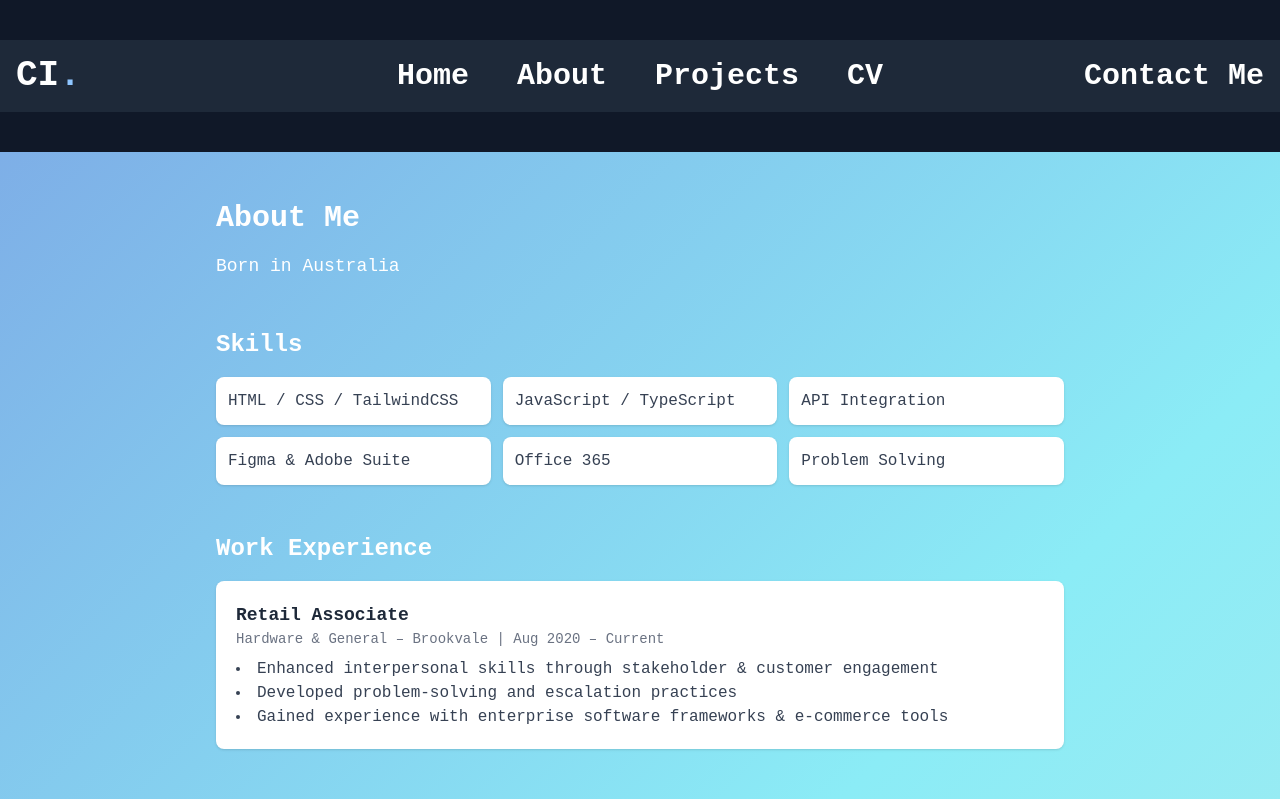
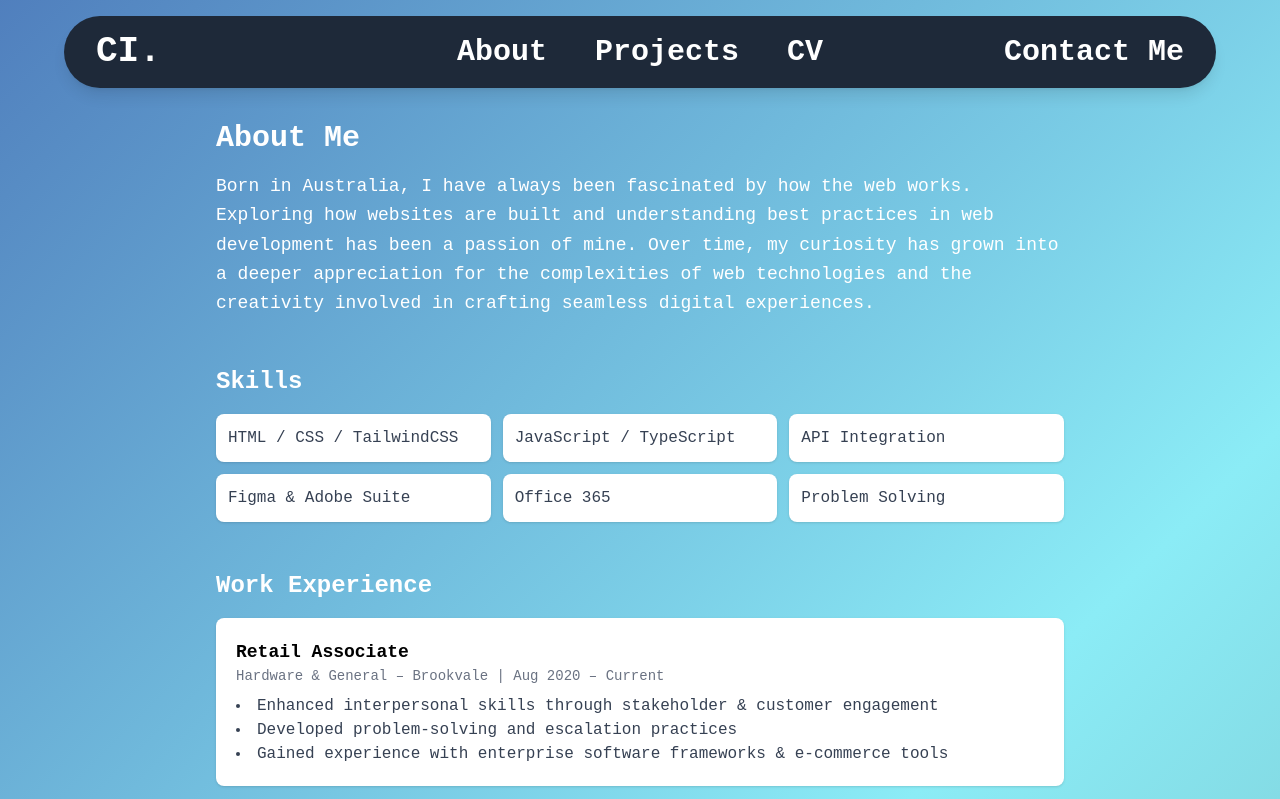
Before and after one commit to Cory-Irwin/AppyPortfolio, a React (Vite) app in the folder Appy_main_portfolio/: page /aboutMePage in a window 1280 px wide. Shown: the top 799 px of the page. Built offline with nearby package versions, Linux system fonts and the light colour scheme; a web font is replaced by a local one.

Commit message:
fixes to the nav

```diff
--- a/Appy_main_portfolio/src/pages/aboutMePage/aboutMePage.tsx
+++ b/Appy_main_portfolio/src/pages/aboutMePage/aboutMePage.tsx
@@ -7,23 +7,28 @@ import FadeInSection from "../landingpage/components/animations/FadeInSection";
 function AboutPage() {
   return (
     <>
+      {/* Gradient background wraps everything */}
+      <AmbientBackground>
+        {/* Sticky pill navbar */}
         <Navbar />
 
-      <div className="min-h-screen bg-gray-50 text-gray-800">
-        <AmbientBackground>
-          {" "}
+        {/* Page content */}
         <div className="max-w-4xl mx-auto px-6 py-12">
           {/* About Me */}
           <FadeInSection delay={0}>
             <section className="mb-12">
               <h2 className="text-3xl font-bold text-white mb-4">About Me</h2>
               <p className="text-lg leading-relaxed text-white">
-                  Born in Australia
+               Born in Australia, I have always been fascinated by how the web works. Exploring how websites are built and
+               understanding best practices in web development has been a passion of mine. Over time, my curiosity has grown
+                into a deeper appreciation for the complexities of web
+                technologies and the creativity involved in crafting seamless digital experiences.
               </p>
             </section>
           </FadeInSection>
+
+          {/* Skills */}
           <FadeInSection delay={300}>
-              {/* Skills */}
             <section className="mb-12">
               <h2 className="text-2xl font-semibold text-white mb-4">
                 Skills
@@ -35,27 +40,18 @@ function AboutPage() {
                 <li className="bg-white p-3 shadow-sm rounded-lg">
                   JavaScript / TypeScript
                 </li>
-                  <li className="bg-white p-3 shadow-sm rounded-lg">
-                    API Integration
-                  </li>
-                  <li className="bg-white p-3 shadow-sm rounded-lg">
-                    Figma & Adobe Suite
-                  </li>
-                  <li className="bg-white p-3 shadow-sm rounded-lg">
-                    Office 365
-                  </li>
-                  <li className="bg-white p-3 shadow-sm rounded-lg">
-                    Problem Solving
-                  </li>
+                <li className="bg-white p-3 shadow-sm rounded-lg">API Integration</li>
+                <li className="bg-white p-3 shadow-sm rounded-lg">Figma & Adobe Suite</li>
+                <li className="bg-white p-3 shadow-sm rounded-lg">Office 365</li>
+                <li className="bg-white p-3 shadow-sm rounded-lg">Problem Solving</li>
               </ul>
             </section>
           </FadeInSection>
-            {/* Experience */}
+
+          {/* Work Experience */}
           <FadeInSection delay={600}>
             <section className="mb-12">
-                <h2 className="text-2xl font-semibold text-white mb-4">
-                  Work Experience
-                </h2>
+              <h2 className="text-2xl font-semibold text-white mb-4">Work Experience</h2>
               <div className="space-y-4">
                 <div className="bg-white p-5 rounded-lg shadow-sm">
                   <h3 className="text-lg font-semibold">Retail Associate</h3>
@@ -63,37 +59,26 @@ function AboutPage() {
                     Hardware & General – Brookvale | Aug 2020 – Current
                   </p>
                   <ul className="list-disc list-inside mt-2 text-gray-700">
-                      <li>
-                        Enhanced interpersonal skills through stakeholder &
-                        customer engagement
-                      </li>
-                      <li>
-                        Developed problem-solving and escalation practices
-                      </li>
-                      <li>
-                        Gained experience with enterprise software frameworks &
-                        e-commerce tools
-                      </li>
+                    <li>Enhanced interpersonal skills through stakeholder & customer engagement</li>
+                    <li>Developed problem-solving and escalation practices</li>
+                    <li>Gained experience with enterprise software frameworks & e-commerce tools</li>
                   </ul>
                 </div>
               </div>
             </section>
           </FadeInSection>
+
           {/* Education */}
           <FadeInSection delay={900}>
             <section className="mb-12">
-                <h2 className="text-2xl font-semibold text-white mb-4">
-                  Education
-                </h2>
+              <h2 className="text-2xl font-semibold text-white mb-4">Education</h2>
               <div className="bg-white p-5 rounded-lg shadow-sm">
                 <h3 className="text-lg font-semibold">
                   Diploma of Information Technology Advanced Programming
                 </h3>
                 <p className="text-sm text-gray-500">TAFE NSW | Dec 2024</p>
                 <ul className="list-disc list-inside mt-2 text-gray-700">
-                    <li>
-                      Front-end application architecture & scalable UI design
-                    </li>
+                  <li>Front-end application architecture & scalable UI design</li>
                   <li>Back-end integration with MVC & C# data flow</li>
                   <li>Legal frameworks for handling user data</li>
                   <li>Team leadership in web & mobile app development</li>
@@ -101,28 +86,21 @@ function AboutPage() {
               </div>
             </section>
           </FadeInSection>
+
           {/* Volunteering */}
-            <FadeInSection delay={1200}>
+          <FadeInSection delay={900}>
             <section>
-                <h2 className="text-2xl font-semibold text-white mb-4">
-                  Volunteering
-                </h2>
+              <h2 className="text-2xl font-semibold text-white mb-4">Volunteering</h2>
               <ul className="space-y-3 text-gray-700">
-                  <li className="bg-white p-3 shadow-sm rounded-lg">
-                    Lifeline (July 2023, 2024, 2025)
-                  </li>
-                  <li className="bg-white p-3 shadow-sm rounded-lg">
-                    Mona Vale Art Show
-                  </li>
-                  <li className="bg-white p-3 shadow-sm rounded-lg">
-                    Lifeline Knox Book Fair
-                  </li>
+                <li className="bg-white p-3 shadow-sm rounded-lg">Lifeline (July 2023, 2024, 2025)</li>
+                <li className="bg-white p-3 shadow-sm rounded-lg">Mona Vale Art Show</li>
+                <li className="bg-white p-3 shadow-sm rounded-lg">Lifeline Knox Book Fair</li>
               </ul>
             </section>
           </FadeInSection>
         </div>
-        </AmbientBackground>{" "}
-      </div>
+      </AmbientBackground>
+
       <Footer />
     </>
   );
--- a/Appy_main_portfolio/src/pages/contactPage/contactPage.tsx
+++ b/Appy_main_portfolio/src/pages/contactPage/contactPage.tsx
@@ -6,20 +6,18 @@ import Footer from "../fundamentalPageComponents/footer";
 function ContactMe() {
   return (
     <>
-      <Navbar />
+      {/* Gradient background wraps everything */}
+      <AmbientBackground>
+        {/* Sticky navbar inside gradient */}
+        <Navbar />
 
-      <AmbientBackground>
-        <div className="min-h-screen flex flex-col items-center justify-center p-6">
-          <h1 className="text-5xl font-bold mb-8 text-gray-100">
-            Contact Me
-          </h1>
+        {/* Contact content */}
+        <div className="flex flex-col items-center justify-center min-h-screen px-6 py-12">
+          <h1 className="text-5xl font-bold mb-8 text-gray-100">Contact Me</h1>
 
           <form className="w-full max-w-lg bg-white p-8 rounded-xl shadow-lg space-y-6">
             <div>
-              <label
-                className="block text-gray-700 font-semibold mb-2"
-                htmlFor="name"
-              >
+              <label className="block text-gray-700 font-semibold mb-2" htmlFor="name">
                 Name
               </label>
               <input
@@ -31,10 +29,7 @@ function ContactMe() {
             </div>
 
             <div>
-              <label
-                className="block text-gray-700 font-semibold mb-2"
-                htmlFor="email"
-              >
+              <label className="block text-gray-700 font-semibold mb-2" htmlFor="email">
                 Email
               </label>
               <input
@@ -46,10 +41,7 @@ function ContactMe() {
             </div>
 
             <div>
-              <label
-                className="block text-gray-700 font-semibold mb-2"
-                htmlFor="message"
-              >
+              <label className="block text-gray-700 font-semibold mb-2" htmlFor="message">
                 Message
               </label>
               <textarea
--- a/Appy_main_portfolio/src/pages/cvPage/cvPage.tsx
+++ b/Appy_main_portfolio/src/pages/cvPage/cvPage.tsx
@@ -12,7 +12,7 @@ function CVPage() {
     <>
       <AmbientBackground>
         <Navbar />
-        <div className="mb-10">
+        <div className="mb-10 py-12">
           {/* Download Button */}
           <div className="flex justify-end max-w-5xl mx-auto mt-6 px-4">
             <a
@@ -25,7 +25,7 @@ function CVPage() {
           </div>
 
           {/* CV Content */}
-          <div className="bg-white text-black mt-6 font-serif max-w-5xl mx-auto p-8 grid grid-cols-3 gap-6 shadow-md">
+          <div className="bg-white  text-black mt-6 font-serif max-w-5xl mx-auto p-8 grid grid-cols-3 gap-6 shadow-md">
             {/* Left Column */}
             <div className="col-span-1 space-y-6">
               {/* Picture */}
--- a/Appy_main_portfolio/src/pages/fundamentalPageComponents/footer.tsx
+++ b/Appy_main_portfolio/src/pages/fundamentalPageComponents/footer.tsx
@@ -5,7 +5,7 @@ const footer = () => {
   return (
 
 
-<footer className="bg-white rounded-lg shadow-sm dark:bg-gray-900 m-4">
+<footer className="bg-white rounded-lg shadow-sm dark:bg-gray-900 m-4 ">
     <div className="w-full max-w-screen-xl mx-auto p-4 md:py-8">
         <div className="sm:flex sm:items-center sm:justify-between">
             <a href="x" className="flex items-center mb-4 sm:mb-0 space-x-3 rtl:space-x-reverse">
--- a/Appy_main_portfolio/src/pages/fundamentalPageComponents/navbar.tsx
+++ b/Appy_main_portfolio/src/pages/fundamentalPageComponents/navbar.tsx
@@ -1,48 +1,42 @@
 import React from "react";
 import Logo from "../assets/Full Light.png";
-import Intra from "../../assets/Pages/landingPage/landingSection/Full Light.png"
-import HomePage from "../landingpage/heroPage"
-const navbar = () => {
+import Intra from "../../assets/Pages/landingPage/landingSection/Full Light.png";
+import HomePage from "../landingpage/heroPage";
+
+const Navbar = () => {
   return (
-    <header className="">
-    <nav className="bg-gray-800 text-white p-4 flex items-center justify-between mx-auto max-w-screen-xl my-10 px-4">
-      <div className="flex-1">
-        <div className="text-lg font-bold"><div className='font-bold  text-4xl'>
- CI<span className='text-blue-300'>.</span>
-</div></div>
-      </div>
-      <div className="flex-1 text-center space-x-12 text-3xl font-semibold  ">
-        <a href="/" className="hover:underline hover:text-purple-500">Home</a>
-        <a href="/aboutMePage" className="hover:underline hover:text-purple-500">About</a>
-        <a href="/ProjectsPage" className="hover:underline hover:text-purple-500">Projects</a>
+    // Sticky wrapper → keeps the pill nav centered and sticky
+    <header className="sticky top-4 z-50 flex justify-center">
+      <nav className="bg-gray-800 text-white p-4 flex items-center justify-between w-[90%] max-w-screen-xl px-8 rounded-full shadow-lg">
+        <div className="flex-1">
+          <div className="font-bold text-4xl">
+              <a href="/" className="hover:underline hover:text-purple-500">
+            CI.
+          </a><span className="text-blue-300"></span>
+          </div>
+        </div>
 
-        <a href="/cvPage" className="hover:underline hover:text-purple-500">CV</a>
-      </div>
-      <div className="flex-1 text-right  text-3xl font-semibold ">
-        <a href="/contactPage" className="hover:underline hover:text-purple-500">Contact Me</a>
-      </div>
-    </nav>
-  </header>
+        <div className="flex-1 text-center space-x-12 text-3xl font-semibold">
 
+          <a href="/aboutMePage" className="hover:underline hover:text-purple-500">
+            About
+          </a>
+          <a href="/ProjectsPage" className="hover:underline hover:text-purple-500">
+            Projects
+          </a>
+          <a href="/cvPage" className="hover:underline hover:text-purple-500">
+            CV
+          </a>
+        </div>
+
+        <div className="flex-1 text-right text-3xl font-semibold">
+          <a href="/contactPage" className="hover:underline hover:text-purple-500">
+            Contact Me
+          </a>
+        </div>
+      </nav>
+    </header>
   );
 };
 
-export default navbar;
-
-{
-  /* <header className="flex flex-row w-full p-8 justify-between items-center">
-<img alt='company logo' src={FullLogo} className="h-10" />
-
-<nav className="h-full flex flex-col justify-center items-center">
-    <ul className="flex flex-row justify-center items-center gap-4">
-        <NavLink to='/' className={state => `${state.isActive ? 'text-primary' : undefined}`}>Home</NavLink>
-        <Link to='#'>About</Link>
-        <Link to='#'>Service</Link>
-        <Link to='#'>Blog</Link>
-        <Link to='#'>Contact</Link>
-    </ul>
-</nav>
-
-<Button varient='outline'>Get In Touch</Button>
-</header> */
-}
+export default Navbar;
--- a/Appy_main_portfolio/src/pages/landingpage/components/animations/BackgroundAmbientGradient.tsx
+++ b/Appy_main_portfolio/src/pages/landingpage/components/animations/BackgroundAmbientGradient.tsx
@@ -1,8 +1,12 @@
-import React from "react";
+import React, { ReactNode } from "react";
 
-const AmbientBackground: React.FC<{ children?: React.ReactNode }> = ({ children }) => {
+interface AmbientBackgroundProps {
+  children?: ReactNode;
+}
+
+function AmbientBackground({ children }: AmbientBackgroundProps) {
   return (
-    <div className="relative min-h-screen overflow-hidden">
+    <div className="relative min-h-screen w-full">
       <style>{`
         @keyframes gradient-move {
           0% { background-position: 0% 50%; }
@@ -17,12 +21,12 @@ const AmbientBackground: React.FC<{ children?: React.ReactNode }> = ({ children
       `}</style>
 
       {/* Gradient background layer */}
-      <div className="absolute inset-0 ambient-gradient"></div>
+      <div className="absolute inset-0 ambient-gradient -z-10"></div>
 
       {/* Foreground content */}
       <div className="relative z-10">{children}</div>
     </div>
   );
-};
+}
 
 export default AmbientBackground;
--- a/Appy_main_portfolio/src/pages/landingpage/components/landingSection.tsx
+++ b/Appy_main_portfolio/src/pages/landingpage/components/landingSection.tsx
@@ -4,6 +4,7 @@ import CoryIrwinGradient from "./animations/CoryIrwinGradient";
 import FadeInSection from "./animations/FadeInSection";
 import TechStackShowcase from "./animations/TechStackShowcase";
 import ProjectsGrid from "../components/projectsGrid";
+import Navbar from "../../fundamentalPageComponents/navbar";
 
 
 
@@ -13,7 +14,8 @@ import ProjectsGrid from "../components/projectsGrid";
 const LandingSection = () => {
   return (
     <>
-      <div className="mx-auto max-w-screen-xl my-10 px-4">
+
+      <div className="mx-auto max-w-screen-xl top-0  px-4 ">
 
         {/* {
           numberArray.map((value) => {
@@ -54,7 +56,7 @@ const LandingSection = () => {
 
         {/* Project Contributions Section */}
         <FadeInSection delay={600}>
-          <div className="text-center mt-100  mb-40 font-semibold text-white">
+          <div className="text-center mt-100  font-semibold py-24  text-white ">
           <a href="/ProjectsPage" className="hover:underline text-8xl font-bold text-white py-2 hover:text-purple-500">Projects</a>
             <p className="text-4xl py-8"> I've created or contributed to.</p>
             <div className="w-full mx-auto max-w-screen-xl my-10 px-4">
--- a/Appy_main_portfolio/src/pages/landingpage/components/projectsGrid.tsx
+++ b/Appy_main_portfolio/src/pages/landingpage/components/projectsGrid.tsx
@@ -33,7 +33,7 @@ const projects = [
 
 function ProjectsGrid() {
   return (
-    <div className="grid grid-cols-1 md:grid-cols-3 gap-8 mt-12 px-4">
+    <div className="grid grid-cols-1 md:grid-cols-3 gap-8 mt-12 px-4 ">
       {projects.map((project, idx) => (
         <ProjectCard
           key={idx}
--- a/Appy_main_portfolio/src/pages/projectsPage/projectsPage.tsx
+++ b/Appy_main_portfolio/src/pages/projectsPage/projectsPage.tsx
@@ -5,24 +5,29 @@ import Footer from "../fundamentalPageComponents/footer";
 import FadeInSection from "../landingpage/components/animations/FadeInSection";
 import ProjectsGrid from "../landingpage/components/projectsGrid";
 
-const projectsPage = () => {
+function ProjectsPage() {
   return (
     <>
-      <Navbar />
+      {/* Gradient background wraps everything */}
       <AmbientBackground>
-          <FadeInSection delay={1200}>
-          <div className="text-center mt-16  font-semibold text-white">
-            <h1 className="text-8xl font-bold text-white py-2">Projects</h1>
+        {/* Sticky navbar inside gradient */}
+        <Navbar />
+
+        {/* Projects section */}
+        <FadeInSection delay={1200}>
+          <div className="text-center mt-20 font-semibold text-white max-w-screen-xl mx-auto px-4 ">
+            <h1 className="text-8xl font-bold py-2">Projects</h1>
             <p className="text-4xl py-4">Projects I've created</p>
-            <div className="w-full mx-auto max-w-screen-xl my-10 px-4">
+            <div className="w-full mx-auto my-10 ">
               <ProjectsGrid />
             </div>
           </div>
         </FadeInSection>
       </AmbientBackground>
+
       <Footer />
     </>
   );
-};
+}
 
-export default projectsPage;
+export default ProjectsPage;
```
Also changed, not shown: Appy_main_portfolio/src/pages/landingpage/components/projectsComponent.tsx (+7 -6 lines), Appy_main_portfolio/src/pages/landingpage/heroPage.tsx (+9 -10 lines), Appy_main_portfolio/src/assets/Pages/landingPage/landingSection/link.svg (added), 1 other file (tests, documents, lock files or other folders). Lines whose indentation alone changed are shown as unchanged.
